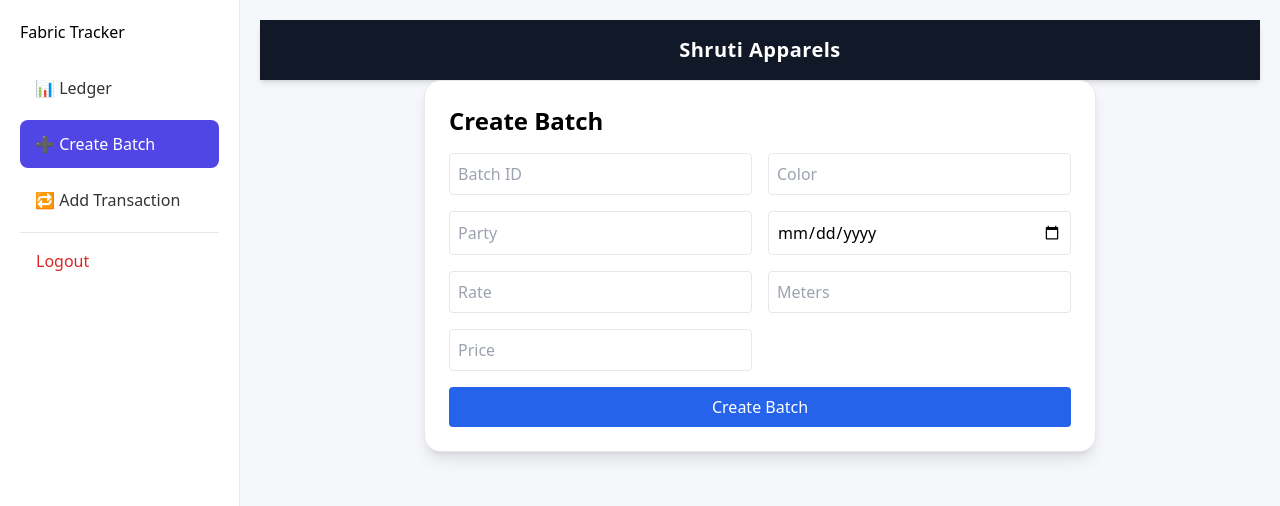
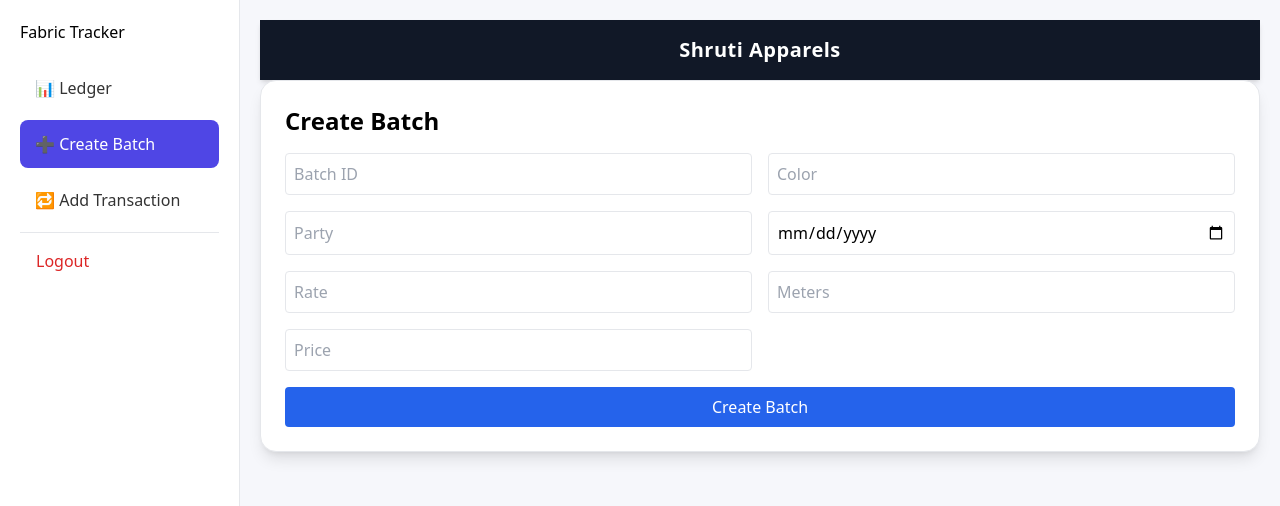
Before and after one commit to SItanshuMathukia/fabric-tracker, a React (Vite) app in the folder fabric-frontend/: page /create-batch in a window 1280 px wide. Shown: the top 506 px of the page. Built offline with nearby package versions, Linux system fonts and the light colour scheme; sample sign-in values are in the browser's storage.

Commit message:
Final fix mayank

```diff
--- a/fabric-frontend/src/App.css
+++ b/fabric-frontend/src/App.css
@@ -187,3 +187,7 @@
 .no-underline {
   text-decoration: none;
 }
+
+.cursor-pointer {
+  cursor: pointer;
+}
--- a/fabric-frontend/src/components/CreateBatch.jsx
+++ b/fabric-frontend/src/components/CreateBatch.jsx
@@ -64,7 +64,7 @@
   return (
     <div>
     <Header />
-    <div className="p-6 bg-white rounded-2xl shadow-lg border max-w-2xl mx-auto">
+    <div className="p-6 bg-white rounded-2xl shadow-lg border mx-auto">
       <h2 className="text-2xl font-bold mb-4">Create Batch</h2>
 
       {error && (
--- a/fabric-frontend/src/components/Ledger.jsx
+++ b/fabric-frontend/src/components/Ledger.jsx
@@ -44,7 +44,7 @@
     <div>
     <Header />
 
-    <div className="p-6 bg-white rounded-2xl shadow-lg max-w-3xl mx-auto">
+    <div className="p-6 bg-white rounded-2xl shadow-lg mx-auto">
 
       <h2 className="text-2xl font-bold mb-4">Ledger</h2>
 
--- a/fabric-frontend/src/components/Login.jsx
+++ b/fabric-frontend/src/components/Login.jsx
@@ -48,7 +48,7 @@
           onChange={handleChange}
           className="border p-2 w-full mt-2"
         />
-        <a onClick={goToRegister} className="mt-2 no-underline">Create an account ?</a>
+        <a onClick={goToRegister} className="mt-2 no-underline cursor-pointer">Create an account ?</a>
 
         <button onClick={handleSubmit} className="bg-blue-600 text-white p-2 mt-3 w-full">
           Login
```
